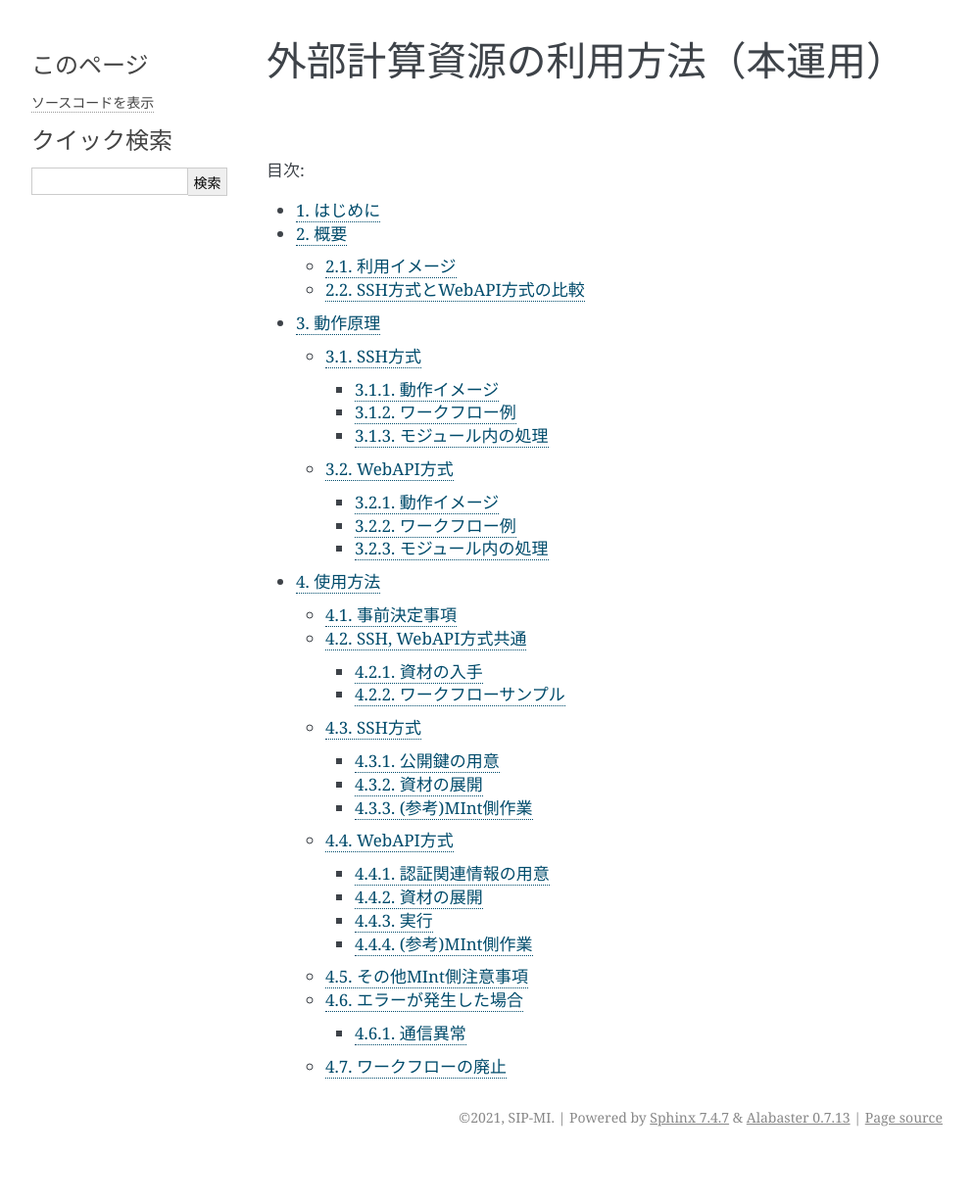
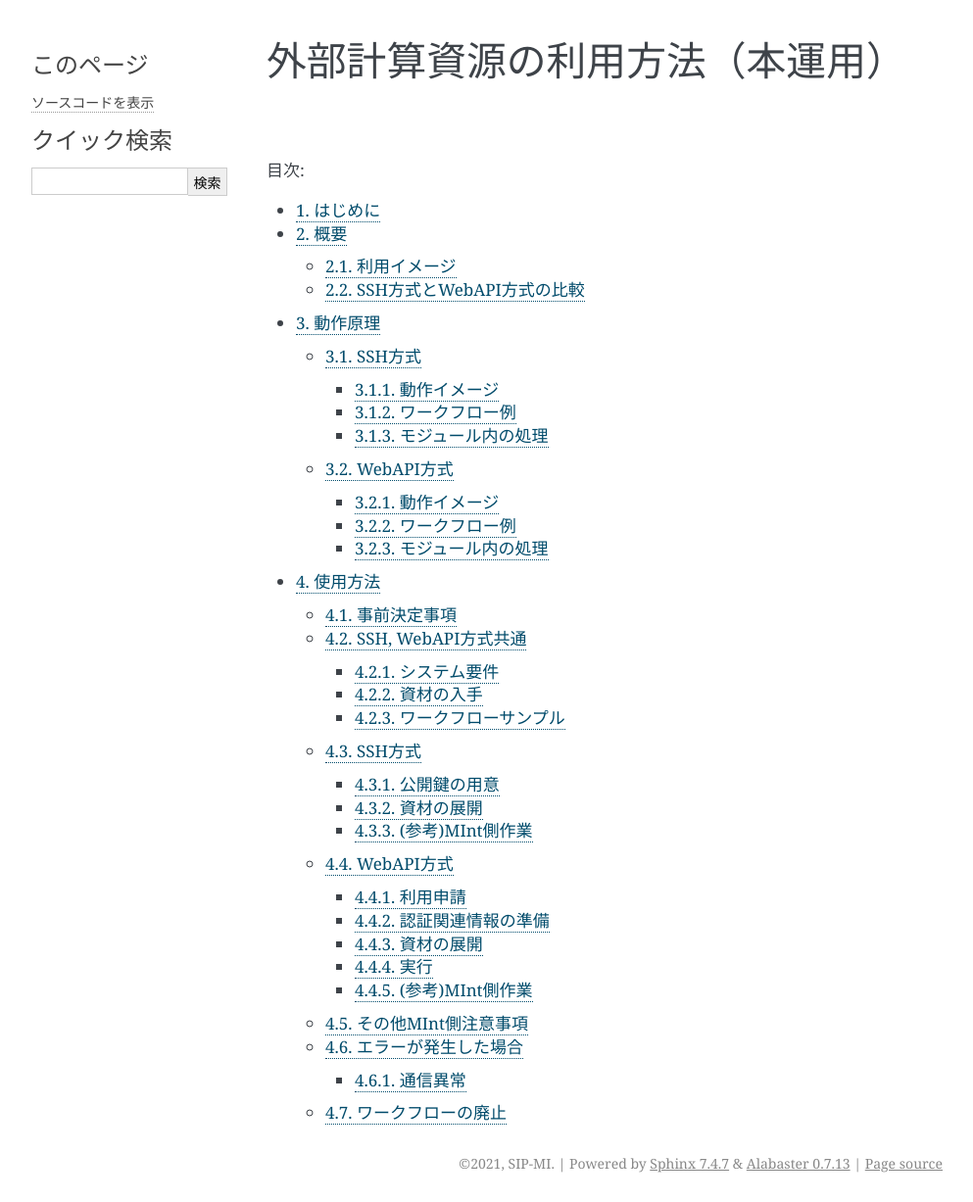
Before and after one commit to materialsintegration/remote_workflow, a Sphinx documentation site: the page built from documents/manual2nd/source/index.rst, in a window 1280 px wide. Shown: the whole page at 98% size, without its empty margins (148-1141 px from the left). Built offline with Sphinx 7.4.7, drawn with Linux system fonts in a browser that asks for light colours; before the commit the page ends 1180 px from its top, so only the background shows below that; some of the changed lines change nothing that is shown.

```diff
--- a/documents/manual2nd/source/using_distributed_properties.rst
+++ b/documents/manual2nd/source/using_distributed_properties.rst
@@ -369,6 +369,7 @@
     + 外部計算機側, MIntシステムのユーザアカウントの準備
     + SSH or WebAPIの方式選択
     + 認証関連情報の用意
+    + システム要件の確認
 2. ワークフロー・モジュールの仕様策定 (実装調査書の作成)
 
     + MIntと外部計算機の役割分担の決定
@@ -380,6 +381,22 @@
 ==================
 
 .. _get_resources:
+
+システム要件
+------------
+
+* OS
+
+    - Linux系のOSが望ましい
+* python
+
+    - 3.x系を推奨
+    - urllib3パッケージ
+    - requestsパッケージ
+
+* firewall
+
+    - 50443ポートが使用可能なこと
 
 資材の入手
 ----------
@@ -524,12 +541,19 @@
 
 主に、外部計算機資源側の準備について記述する。
 
+利用申請
+--------
+
+WebAPI方式を利用したポーリング実行に必要な利用申請を行う。
+このタイプのワークフローはユーザー専用となるため、その手続きが必要である。
+申請後、専用ワークフローのワークフローIDが返送されるので、実行にはそのワークフローIDを利用する。
+
 .. _get_authorizaion_infomation:
 
-認証関連情報の用意
+認証関連情報の準備
 ------------------
 
-MInt側担当者に問い合わせて下記の情報を用意する。
+MInt側担当者と打ち合わせて下記の情報を用意する。
 
 * ホスト情報
 
```
Also changed, not shown: 17 other files.
